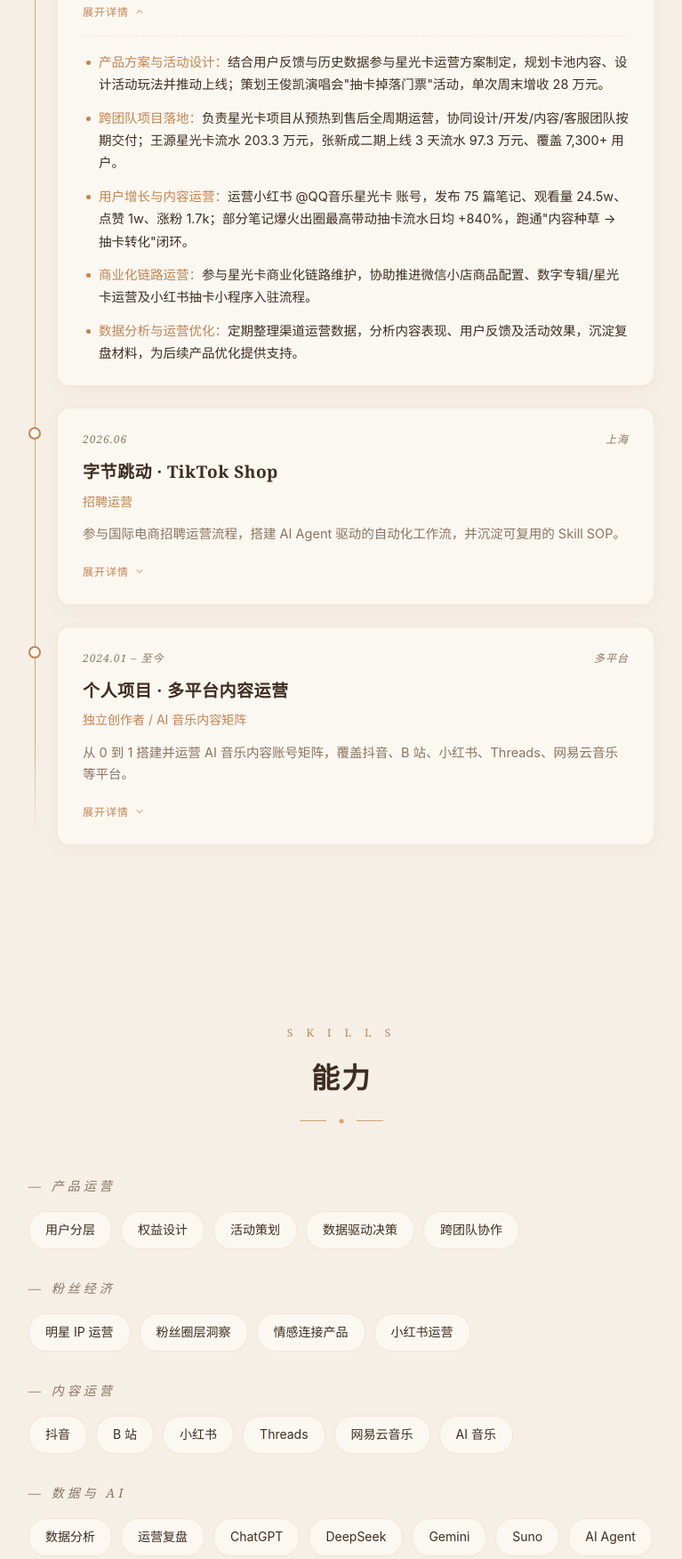
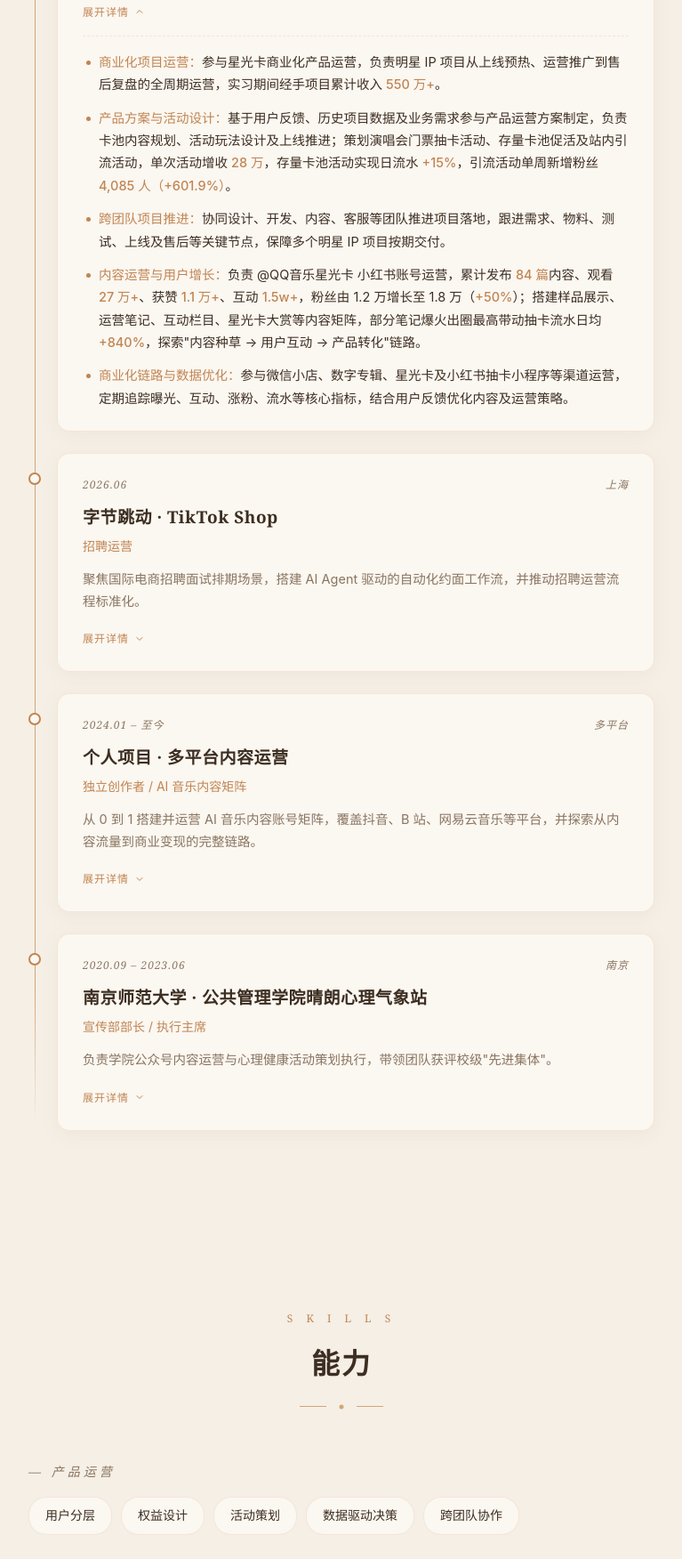
Before and after one commit to cutiepie030/personal-website, a plain HTML site: page index.html in a window 1280 px wide. Shown: the part 2099-3851 px from the top of the page at 89% size, without its empty margins (256-1023 px from the left). Drawn offline with Linux system fonts and the light colour scheme.

Commit message:
更新个人主页 - 同步最新简历数据

```diff
--- a/index.html
+++ b/index.html
@@ -1066,7 +1066,7 @@
           <div class="timeline-company">腾讯音乐娱乐 TME · QQ音乐</div>
           <div class="timeline-role">产品运营（商业化方向）</div>
           <div class="timeline-summary">
-            负责 QQ音乐「星光卡」商业化产品运营，围绕明星 IP 粉丝消费场景，主导星光卡从内容规划、活动玩法到用户转化的全链路运营。
+            参与 QQ音乐「星光卡」商业化产品运营，负责明星 IP 项目从上线预热、运营推广到售后复盘的全周期运营。
           </div>
           <div class="timeline-toggle">
             <span>展开详情</span>
@@ -1075,11 +1075,11 @@
           <div class="timeline-content">
             <div class="timeline-content-inner">
               <ul>
-                <li><strong>产品方案与活动设计：</strong>结合用户反馈与历史数据参与星光卡运营方案制定，规划卡池内容、设计活动玩法并推动上线；策划王俊凯演唱会"抽卡掉落门票"活动，单次周末增收 28 万元。</li>
-                <li><strong>跨团队项目落地：</strong>负责星光卡项目从预热到售后全周期运营，协同设计/开发/内容/客服团队按期交付；王源星光卡流水 203.3 万元，张新成二期上线 3 天流水 97.3 万元、覆盖 7,300+ 用户。</li>
-                <li><strong>用户增长与内容运营：</strong>运营小红书 @QQ音乐星光卡 账号，发布 75 篇笔记、观看量 24.5w、点赞 1w、涨粉 1.7k；部分笔记爆火出圈最高带动抽卡流水日均 +840%，跑通"内容种草 → 抽卡转化"闭环。</li>
-                <li><strong>商业化链路运营：</strong>参与星光卡商业化链路维护，协助推进微信小店商品配置、数字专辑/星光卡运营及小红书抽卡小程序入驻流程。</li>
-                <li><strong>数据分析与运营优化：</strong>定期整理渠道运营数据，分析内容表现、用户反馈及活动效果，沉淀复盘材料，为后续产品优化提供支持。</li>
+                <li><strong>商业化项目运营：</strong>参与星光卡商业化产品运营，负责明星 IP 项目从上线预热、运营推广到售后复盘的全周期运营，实习期间经手项目累计收入 <strong>550 万+</strong>。</li>
+                <li><strong>产品方案与活动设计：</strong>基于用户反馈、历史项目数据及业务需求参与产品运营方案制定，负责卡池内容规划、活动玩法设计及上线推进；策划演唱会门票抽卡活动、存量卡池促活及站内引流活动，单次活动增收 <strong>28 万</strong>，存量卡池活动实现日流水 <strong>+15%</strong>，引流活动单周新增粉丝 <strong>4,085 人（+601.9%）</strong>。</li>
+                <li><strong>跨团队项目推进：</strong>协同设计、开发、内容、客服等团队推进项目落地，跟进需求、物料、测试、上线及售后等关键节点，保障多个明星 IP 项目按期交付。</li>
+                <li><strong>内容运营与用户增长：</strong>负责 @QQ音乐星光卡 小红书账号运营，累计发布 <strong>84 篇</strong>内容、观看 <strong>27 万+</strong>、获赞 <strong>1.1 万+</strong>、互动 <strong>1.5w+</strong>，粉丝由 1.2 万增长至 1.8 万（<strong>+50%</strong>）；搭建样品展示、运营笔记、互动栏目、星光卡大赏等内容矩阵，部分笔记爆火出圈最高带动抽卡流水日均 <strong>+840%</strong>，探索"内容种草 → 用户互动 → 产品转化"链路。</li>
+                <li><strong>商业化链路与数据优化：</strong>参与微信小店、数字专辑、星光卡及小红书抽卡小程序等渠道运营，定期追踪曝光、互动、涨粉、流水等核心指标，结合用户反馈优化内容及运营策略。</li>
               </ul>
             </div>
           </div>
@@ -1097,7 +1097,7 @@
           <div class="timeline-company">字节跳动 · TikTok Shop</div>
           <div class="timeline-role">招聘运营</div>
           <div class="timeline-summary">
-            参与国际电商招聘运营流程，搭建 AI Agent 驱动的自动化工作流，并沉淀可复用的 Skill SOP。
+            聚焦国际电商招聘面试排期场景，搭建 AI Agent 驱动的自动化约面工作流，并推动招聘运营流程标准化。
           </div>
           <div class="timeline-toggle">
             <span>展开详情</span>
@@ -1106,10 +1106,10 @@
           <div class="timeline-content">
             <div class="timeline-content-inner">
               <ul>
-                <li><strong>AI Agent 搭建：</strong>负责自助约面 Agent 项目推进，从需求分析、流程梳理到工具迭代全流程参与，搭建 AI 驱动的面试排期工作流，实现候选人约面、改期、通知等环节自动化。</li>
-                <li><strong>招聘资源运营：</strong>统筹 Banner、会议室屏保、内部推广位等资源排期，协调设计及业务团队推进物料制作、审核和上线执行。</li>
-                <li><strong>AI 应用与知识沉淀：</strong>基于 AI 能力搭建多个内部效率 Skill，沉淀 SOP 文档及可复用工作流，推动招聘运营流程标准化。</li>
-                <li><strong>培训项目运营：</strong>参与国际电商新人培训项目运营，负责课程内容整理、视觉物料制作及学习平台配置。</li>
+                <li><strong>AI Agent 产品化：</strong>聚焦国际电商招聘面试排期场景，负责自助约面 Agent 项目推进，从需求分析、流程梳理、产品方案到 Skill 迭代全流程参与；围绕查可约时段、创建约面、候选人确认、改期及面试官规则维护等场景，搭建 AI 驱动的自动化约面工作流。</li>
+                <li><strong>资源运营与流程管理：</strong>负责国际电商招聘宣传资源运营，统筹 Banner、会议室屏保、内部推广位等多渠道资源排期、申请及物料更新，建立滚动排期及标准化 SOP，保障招聘宣传资源按节点上线。</li>
+                <li><strong>AI 工具与 Workflow 建设：</strong>基于内部 AI 平台搭建并迭代多个 Skill / Workflow，探索将招聘资源管理、流程提醒及日常运营工作 AI 化；通过 Skill + 多维表等方式构建可复用工作流，推动招聘运营从人工执行向自动化、标准化转变。</li>
+                <li><strong>培训项目运营：</strong>参与国际电商新人培训项目运营，负责课程内容整理、视觉物料制作及学习平台配置，支持培训项目顺利开展。</li>
               </ul>
             </div>
           </div>
@@ -1127,7 +1127,7 @@
           <div class="timeline-company">个人项目 · 多平台内容运营</div>
           <div class="timeline-role">独立创作者 / AI 音乐内容矩阵</div>
           <div class="timeline-summary">
-            从 0 到 1 搭建并运营 AI 音乐内容账号矩阵，覆盖抖音、B 站、小红书、Threads、网易云音乐等平台。
+            从 0 到 1 搭建并运营 AI 音乐内容账号矩阵，覆盖抖音、B 站、网易云音乐等平台，并探索从内容流量到商业变现的完整链路。
           </div>
           <div class="timeline-toggle">
             <span>展开详情</span>
@@ -1136,10 +1136,39 @@
           <div class="timeline-content">
             <div class="timeline-content-inner">
               <ul>
-                <li><strong>AI 音乐账号矩阵：</strong>围绕 AI 翻唱、音乐内容创作进行选题策划、内容生产及用户增长。抖音账号「午夜机器狗」累计 1.1W+ 粉丝、300+ 作品、单条最高播放 37.2W、累计获赞 60W+；B 站累计播放 78W+；网易云播客《燃烧夜信》累计播放 770W+。</li>
-                <li><strong>多平台内容运营：</strong>独立运营小红书及海外社媒账号，熟悉不同平台内容分发机制。小红书累计获赞收藏 9.6W+，单条内容最高播放 16W；Threads 近期浏览量最高突破 103W。</li>
-                <li><strong>数据分析与用户洞察：</strong>持续跟踪播放量、互动率、收藏转发、用户反馈等核心指标，结合平台算法特点优化选题策略、内容形式和发布时间。</li>
-                <li><strong>商业化探索与用户转化：</strong>探索从内容到产品的转化路径，沉淀私域方法论。</li>
+                <li><strong>AI 音乐账号运营：</strong>从 0 到 1 搭建并运营 AI 音乐内容账号矩阵，覆盖抖音、B 站、网易云音乐等平台，围绕 AI 翻唱、音乐内容创作进行选题策划、内容生产及用户增长运营。抖音账号「午夜机器狗」累计 <strong>1.1W+ 粉丝</strong>、发布 <strong>300+ 作品</strong>、单条最高播放 <strong>37.2W</strong>、累计获赞 <strong>60W+</strong>；B 站累计播放 <strong>78W+</strong>；网易云播客《燃烧夜信》累计播放 <strong>770W+</strong>。</li>
+                <li><strong>多平台内容运营：</strong>独立运营小红书及海外社媒账号，熟悉不同平台内容分发机制与用户偏好。小红书账号累计获赞收藏 <strong>10.9W+</strong>，单条内容最高播放 <strong>16W</strong>、互动 <strong>9000+</strong>；Threads 近期浏览量最高突破 <strong>103W</strong>。</li>
+                <li><strong>数据分析与用户洞察：</strong>持续跟踪播放量、互动率、收藏转发、用户反馈等核心指标，结合平台算法特点及用户兴趣趋势优化选题策略、内容形式和发布时间，提升内容传播效果和用户互动表现。</li>
+                <li><strong>商业化探索与用户转化：</strong>基于 AI 音乐内容流量及用户需求，设计 AI 翻唱定制服务，通过内容引流、用户沟通及服务交付完成商业转化，累计实现 <strong>1000+ 用户付费</strong>，收入 <strong>5W+</strong>，验证内容生态从流量获取到商业变现的完整链路。</li>
+              </ul>
+            </div>
+          </div>
+        </div>
+      </div>
+
+      <!-- 经历 4：校园经历 -->
+      <div class="timeline-item reveal">
+        <div class="timeline-dot"></div>
+        <div class="timeline-card">
+          <div class="timeline-meta">
+            <span>2020.09 – 2023.06</span>
+            <span>南京</span>
+          </div>
+          <div class="timeline-company">南京师范大学 · 公共管理学院晴朗心理气象站</div>
+          <div class="timeline-role">宣传部部长 / 执行主席</div>
+          <div class="timeline-summary">
+            负责学院公众号内容运营与心理健康活动策划执行，带领团队获评校级"先进集体"。
+          </div>
+          <div class="timeline-toggle">
+            <span>展开详情</span>
+            <svg viewBox="0 0 24 24" fill="none" stroke="currentColor" stroke-width="2" stroke-linecap="round" stroke-linejoin="round"><path d="M6 9l6 6 6-6"/></svg>
+          </div>
+          <div class="timeline-content">
+            <div class="timeline-content-inner">
+              <ul>
+                <li><strong>公众号运营：</strong>负责学院公众号「南师公管新青年」内容运营，策划心理健康主题推文及宣传内容。</li>
+                <li><strong>活动策划与执行：</strong>参与心理健康活动策划与执行，统筹团队分工及项目推进。</li>
+                <li><strong>团队荣誉：</strong>带领团队获得校级心理情景剧比赛三等奖，组织获评"先进集体"、"优秀心理气象站"。</li>
               </ul>
             </div>
           </div>
@@ -1200,13 +1229,24 @@
       <div class="skills-group">
         <div class="skills-group-title">— 数据与 AI</div>
         <div class="skills-tags">
-          <span class="skill-tag">数据分析<span class="tooltip">播放/互动/转化指标</span></span>
+          <span class="skill-tag">数据分析<span class="tooltip">曝光/互动/涨粉/流水指标追踪</span></span>
           <span class="skill-tag">运营复盘<span class="tooltip">沉淀运营方法论</span></span>
+          <span class="skill-tag">AI Agent<span class="tooltip">搭建自动化约面工作流</span></span>
           <span class="skill-tag">ChatGPT<span class="tooltip">日常提效工具</span></span>
           <span class="skill-tag">DeepSeek<span class="tooltip">中文场景首选</span></span>
           <span class="skill-tag">Gemini<span class="tooltip">多模态与长文本</span></span>
           <span class="skill-tag">Suno<span class="tooltip">AI 音乐生成</span></span>
-          <span class="skill-tag">AI Agent<span class="tooltip">搭建自动化工作流</span></span>
+        </div>
+      </div>
+
+      <div class="skills-group">
+        <div class="skills-group-title">— 办公与设计工具</div>
+        <div class="skills-tags">
+          <span class="skill-tag">Excel<span class="tooltip">数据整理与分析</span></span>
+          <span class="skill-tag">WPS Office<span class="tooltip">计算机二级</span></span>
+          <span class="skill-tag">剪映<span class="tooltip">短视频剪辑</span></span>
+          <span class="skill-tag">Canva<span class="tooltip">视觉物料设计</span></span>
+          <span class="skill-tag">Figma<span class="tooltip">原型与界面设计</span></span>
         </div>
       </div>
 
@@ -1251,10 +1291,10 @@
 
       <div class="project-card reveal">
         <div class="project-tag-label">CAMPAIGN</div>
-        <h3 class="project-title">王俊凯演唱会「抽卡掉落门票」</h3>
-        <p class="project-desc">结合演唱会场景设计限时活动玩法，提升星光卡用户活跃与转化。</p>
-        <div class="project-highlight">+28<span style="font-size:18px">万</span></div>
-        <div class="project-highlight-label">单次周末活动增收</div>
+        <h3 class="project-title">演唱会门票抽卡 · 存量卡池促活</h3>
+        <p class="project-desc">策划演唱会门票抽卡活动、存量卡池促活及站内引流活动，提升星光卡用户活跃与转化。</p>
+        <div class="project-highlight">+601.9<span style="font-size:18px">%</span></div>
+        <div class="project-highlight-label">引流活动单周新增粉丝涨幅</div>
         <div class="project-tags">
           <span class="project-tag">活动策划</span>
           <span class="project-tag">IP 联动</span>
@@ -1264,7 +1304,7 @@
       <div class="project-card reveal">
         <div class="project-tag-label">GROWTH</div>
         <h3 class="project-title">小红书 · @QQ音乐星光卡</h3>
-        <p class="project-desc">运营星光卡小红书账号，跑通"内容种草 → 抽卡转化"完整闭环。</p>
+        <p class="project-desc">运营星光卡小红书账号，搭建样品展示、运营笔记等内容矩阵，探索"内容种草→用户互动→产品转化"链路。</p>
         <div class="project-highlight">+840<span style="font-size:18px">%</span></div>
         <div class="project-highlight-label">单篇爆文最高带动日均抽卡流水</div>
         <div class="project-tags">
@@ -1344,7 +1384,7 @@
           <h3 class="project-title">「派酱」个人内容号</h3>
           <div class="account-id">小红书号：cupiezzang · IP 广东</div>
           <div class="highlight-row">
-            <span class="highlight">9.6</span><span class="highlight-unit">万+</span>
+            <span class="highlight">10.9</span><span class="highlight-unit">万+</span>
           </div>
           <div class="highlight-label">累计获赞收藏 · 单条最高播放 16W · 互动 9000+</div>
           <div class="project-tags">
```
